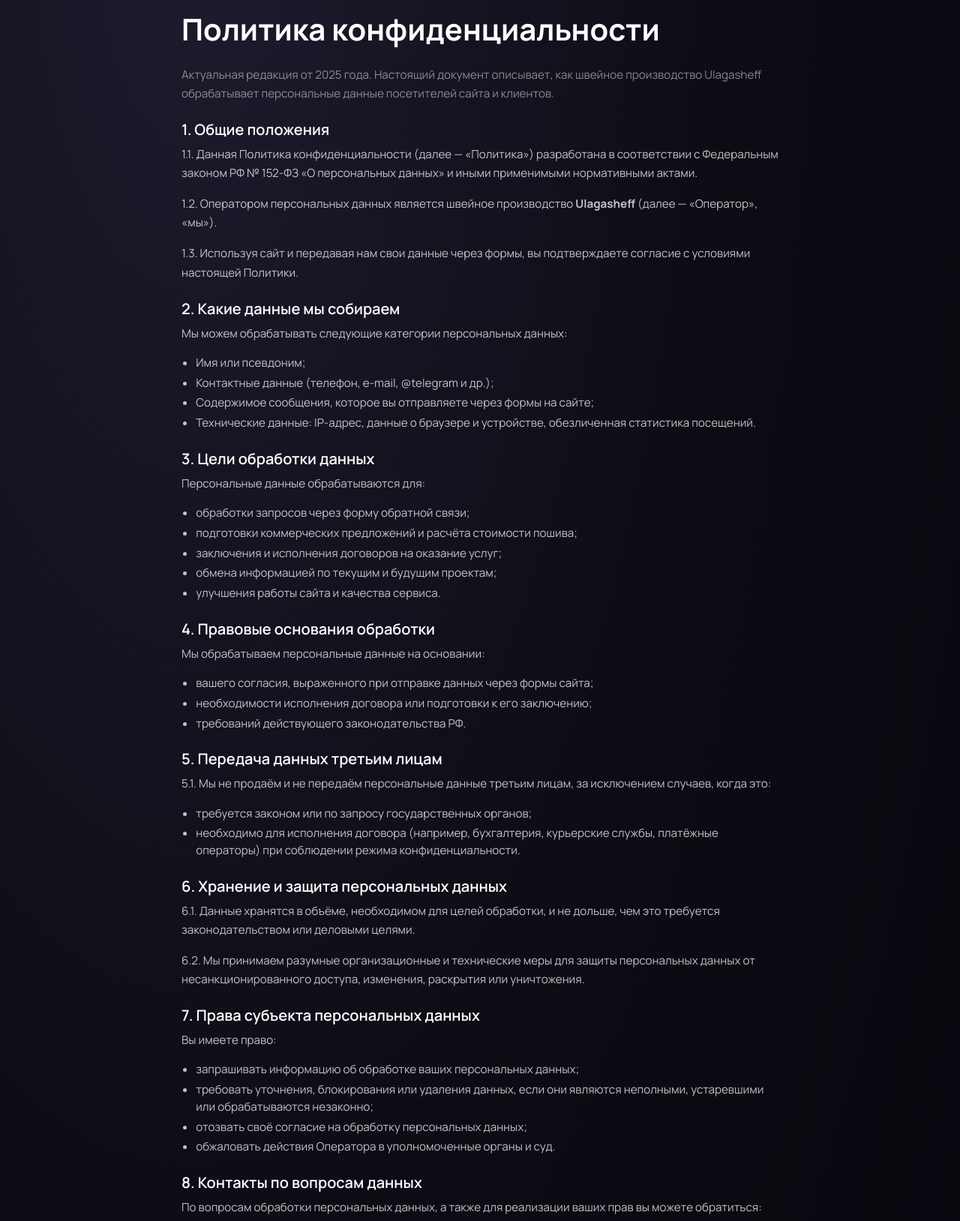
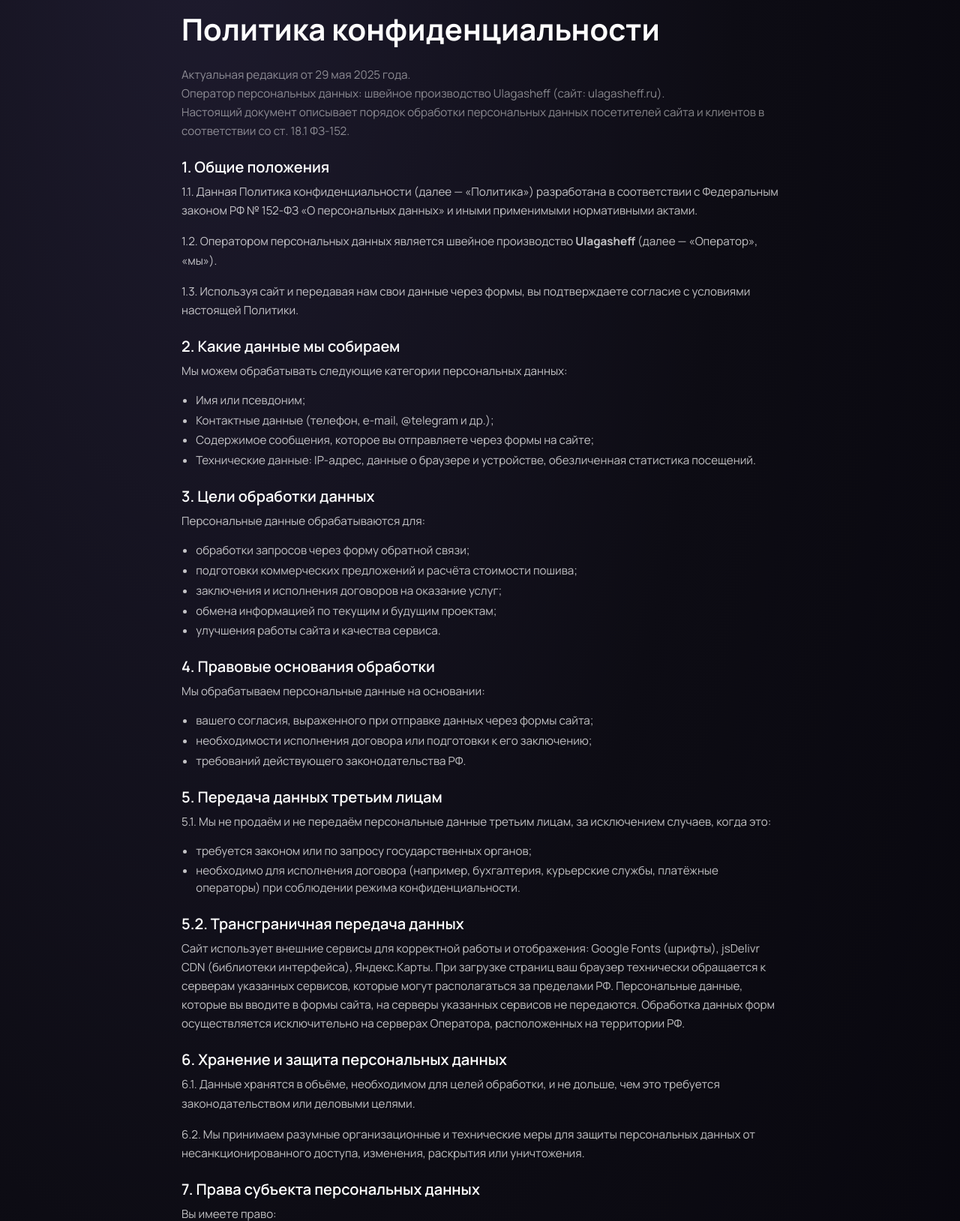
Before and after one commit to Ghost-Vortex/sewing_site, a Django app: page /privacy/ in a window 1280 px wide. Shown: the part 153-1781 px from the top of the page at 75% size. Run offline with Django 5.2, Linux system fonts and the light colour scheme.

Commit message:
fix: ФЗ-152 privacy policy — трансграничка, дата, оператор

```diff
--- a/main/templates/main/privacy.html
+++ b/main/templates/main/privacy.html
@@ -7,9 +7,10 @@
   <h1 class="fw-bold mb-4">Политика конфиденциальности</h1>
 
   <p class="text-white-50 mb-4 small">
-    Актуальная редакция от {{ now|default:"2025" }} года.
-    Настоящий документ описывает, как швейное производство Ulagasheff
-    обрабатывает персональные данные посетителей сайта и клиентов.
+    Актуальная редакция от 29 мая 2025 года.<br>
+    Оператор персональных данных: швейное производство Ulagasheff (сайт: ulagasheff.ru).<br>
+    Настоящий документ описывает порядок обработки персональных данных
+    посетителей сайта и клиентов в соответствии со ст. 18.1 ФЗ-152.
   </p>
 
   <h2 class="h5 fw-semibold mt-4 mb-2">1. Общие положения</h2>
@@ -68,6 +69,17 @@
         платёжные операторы) при соблюдении режима конфиденциальности.</li>
   </ul>
 
+  <h2 class="h5 fw-semibold mt-4 mb-2">5.2. Трансграничная передача данных</h2>
+  <p>
+    Сайт использует внешние сервисы для корректной работы и отображения:
+    Google Fonts (шрифты), jsDelivr CDN (библиотеки интерфейса), Яндекс.Карты.
+    При загрузке страниц ваш браузер технически обращается к серверам
+    указанных сервисов, которые могут располагаться за пределами РФ.
+    Персональные данные, которые вы вводите в формы сайта, на серверы
+    указанных сервисов не передаются. Обработка данных форм осуществляется
+    исключительно на серверах Оператора, расположенных на территории РФ.
+  </p>
+
   <h2 class="h5 fw-semibold mt-4 mb-2">6. Хранение и защита персональных данных</h2>
   <p>
     6.1. Данные хранятся в объёме, необходимом для целей обработки, и не дольше,
```
